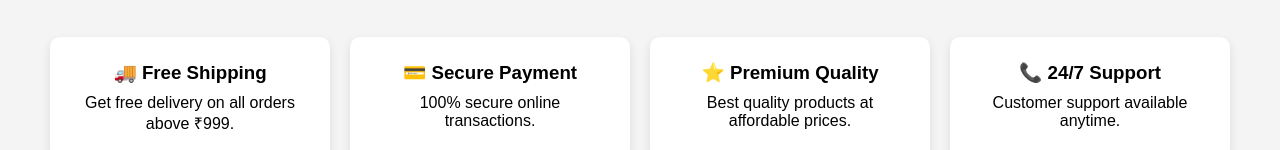
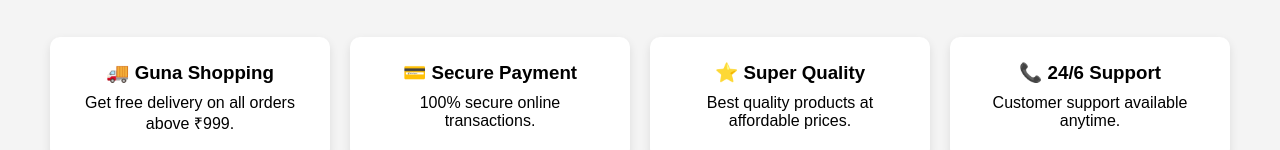
Before and after one commit to gunadeveloper2026/python, a plain HTML site: page index.html in a window 1280 px wide. Shown: the part 793-943 px from the top of the page. Drawn offline with Linux system fonts and the light colour scheme.

Commit message:
Added project files

```diff
--- a/index.html
+++ b/index.html
@@ -178,7 +178,7 @@ footer{
     <div class="feature-container">
 
         <div class="card">
-            <h3>🚚 Free Shipping</h3>
+            <h3>🚚 Guna Shopping</h3>
             <p>Get free delivery on all orders above ₹999.</p>
         </div>
 
@@ -188,12 +188,12 @@ footer{
         </div>
 
         <div class="card">
-            <h3>⭐ Premium Quality</h3>
+            <h3>⭐ Super Quality</h3>
             <p>Best quality products at affordable prices.</p>
         </div>
 
         <div class="card">
-            <h3>📞 24/7 Support</h3>
+            <h3>📞 24/6 Support</h3>
             <p>Customer support available anytime.</p>
         </div>
 
```
